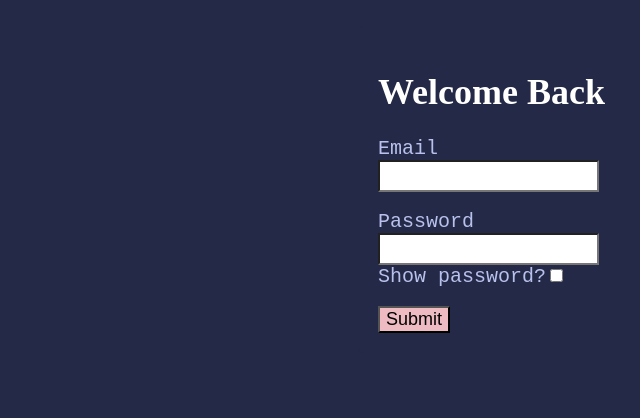
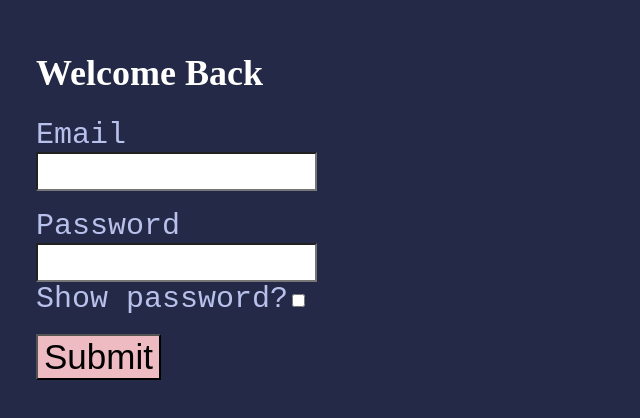
Before and after one commit to userzenox/login_pg, a React (Create React App) app: page / in a window 1280 px wide. Shown: the part 234-652 px from the top of the page, without its empty margins (87-727 px from the left). Built offline with nearby package versions, Linux system fonts and the light colour scheme.

Commit message:
final commit

```diff
--- a/package.json
+++ b/package.json
@@ -13,7 +13,7 @@
     "web-vitals": "^2.1.4"
   },
   "scripts": {
-    "predeploy" : "npm run build",
+    "predeploy": "npm run build",
     "deploy": "gh-pages -d build",
     "start": "react-scripts start",
     "build": "react-scripts build",
--- a/src/App.css
+++ b/src/App.css
@@ -29,7 +29,7 @@ pre {
 
 button {
   background:#eebbc3 ;
-  font-size: 18px;
+  font-size: 25px;
 }
 p {
   color:#f5f3f3;
@@ -58,3 +58,38 @@ label{
   font-size: 20px;
 
 }
+@media (min-width: 1012px){
+  .container{
+      font-size: 25px;
+      display: flex ;
+  flex-direction: column;
+  margin-left: 40px;
+   }
+   input{
+    font-size: 20px;
+    padding: 6px;
+   }
+   label{
+    font-size: 30px;
+   }
+   .ui_message_success{
+
+    font-size: 40px;
+    color: #e6d5d5;
+    padding: 10px;
+  }
+
+  .main{
+    display: flex;
+    flex-direction: row;
+    justify-content: space-between;
+    margin-right: 100px;
+    align-items: center;
+
+  }
+  button {
+    background:#eebbc3 ;
+    font-size: 35px;
+  }
+
+}
```
